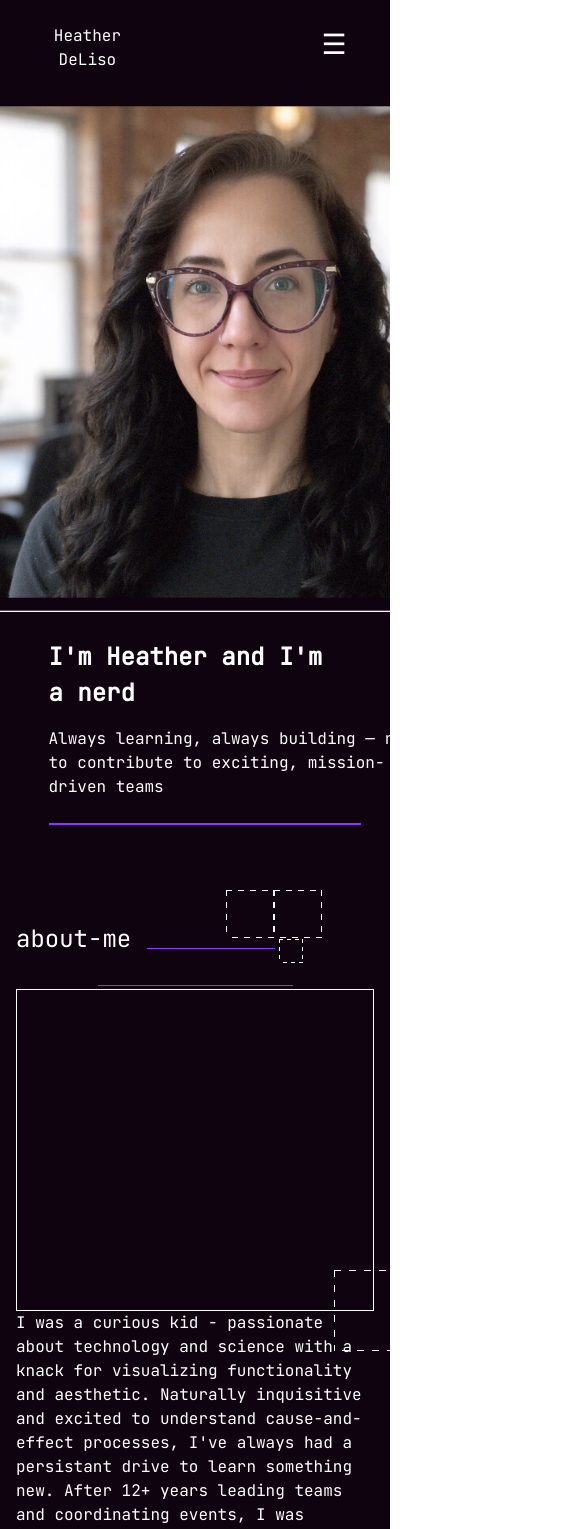
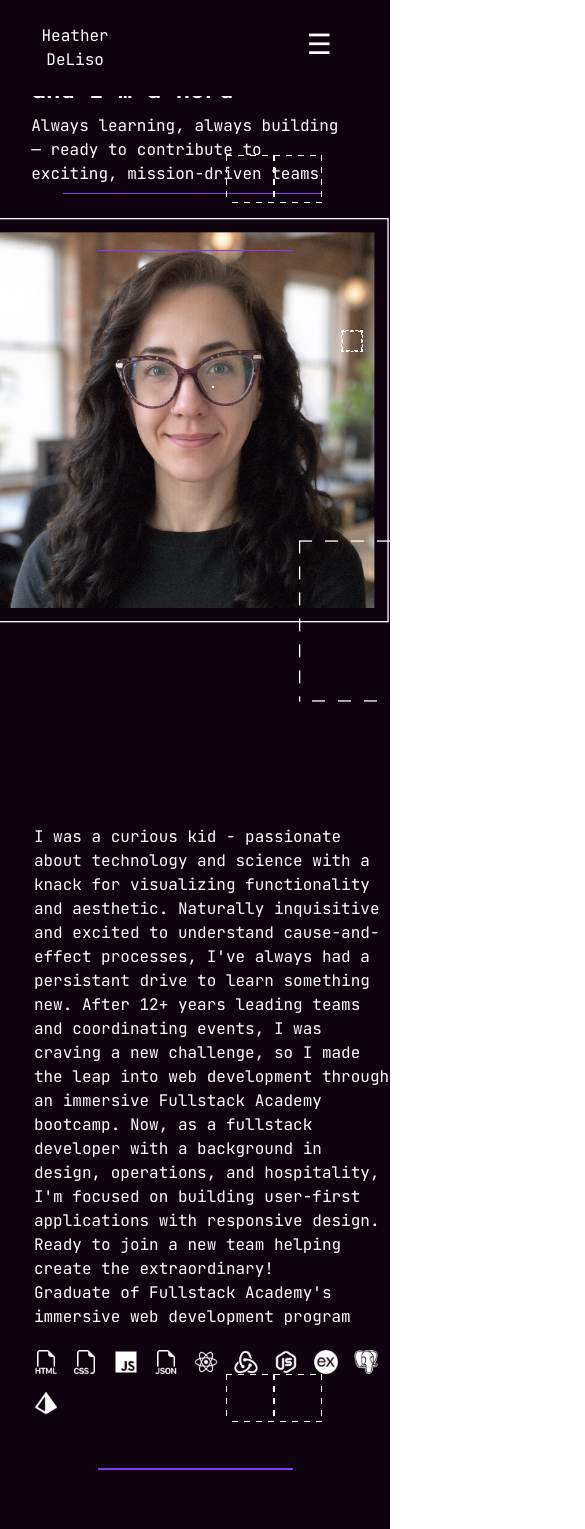
Before and after one commit to HeatherD2025/Personal_Website, a React (Vite) app: page /#/home in a window 390 px wide. Shown: the top 1529 px of the page, 585 px wide, since content can reach past the window. Built offline with nearby package versions, Linux system fonts and the light colour scheme.

Commit message:
more css improvements for responsive screens

```diff
--- a/src/components/About.jsx
+++ b/src/components/About.jsx
@@ -16,14 +16,14 @@ export default function About() {
     return (
       <>
         <section id="about" className="section">
-          <div className="sectionSpacer"></div>
+          {/* <div className="sectionSpacer"></div> */}
 
             <div className="aboutMeContainer">
 
-               <div className="aboutGrid">
-                <div className="headerWrapper">
-                    <div className="mainHeader2">about-me</div>
-                      <div className="accentLine4"></div>
+               {/* <div className="aboutGrid"> */}
+                <div className="aboutMeHeaderWrapper">
+                    <div className="aboutMeHeader">about-me</div>
+                      <div className="aboutMeHeaderAccentLine"></div>
                       <div className="floatingAccentBox3"></div>
                 </div>
 
@@ -58,6 +58,7 @@ export default function About() {
                             </div>
                        </div>
                     </div>
+            </div>
 
               <div className="accentWrapper2">
                   <div className="betweenSectionAccentLine">
@@ -65,8 +66,8 @@ export default function About() {
                     <div className="betweenSectionFloatingAccentBox"></div>
                   </div>
               </div>
-                </div>
-            </div>
+
+            {/* </div> */}
           </section>
         </>
     )
--- a/src/pages/Home.jsx
+++ b/src/pages/Home.jsx
@@ -31,22 +31,26 @@ export default function Home() {
             <section id="home" className="section"></section>
 
             {/* Main header and photo */}
+            <div className="mainContainer">
+
                 <div className="mainWrapper">
-              <div className="mainLandingText">
                   <div className="mainHeader">I'm Heather and I'm a nerd</div>
 
                   <div className="mainContent">
                     Always learning, always building — ready to contribute to
                     exciting, mission-driven teams
                   </div>
-                <div className="accentLine2"></div>
+
+                  <div className="mainAccentLine"></div>
                 </div>
+
                 <div className="photoAndBoxWrapper">
                   <div className="myPhotoWrapper">
                     <div className="myPhoto"></div>
+
+                  <div className="photoAccentBox"></div>
                    </div>
                 </div>
-                <div className="accentBox1"></div>
             </div>
 
 
--- a/src/pages/OPSGProjectDetail.jsx
+++ b/src/pages/OPSGProjectDetail.jsx
@@ -1,4 +1,4 @@
-import "../styles/projectPages.css";
+import "../styles/individualProjectPages.css";
 import postgresql from "../assets/images/icons/postgresqlLogo.png";
 import prisma from "../assets/images/icons/prismalogo.png";
 import react from "../assets/images/icons/reactlogo.png";
--- a/src/pages/QuarkyProjectDetail.jsx
+++ b/src/pages/QuarkyProjectDetail.jsx
@@ -1,4 +1,4 @@
-import "../styles/projectPages.css";
+import "../styles/individualProjectPages.css";
 import postgresql from "../assets/images/icons/postgresqlLogo.png";
 import prisma from "../assets/images/icons/prismalogo.png";
 import react from "../assets/images/icons/reactlogo.png";
--- a/src/styles/main.css
+++ b/src/styles/main.css
@@ -35,86 +35,110 @@ body,
 
 section {
   /* display: block; */
-  width: 100%;
-  max-width: 1920px;
+  /* width: 100%; */
+  /* max-width: 1920px; */
   margin: 0 auto;
   padding: 0 1rem;
   box-sizing: border-box;
 }
 
 /*  Intro Section  */
-.mainWrapper {
-  display: flex;
+
+.mainContainer {
+  /* display: flex;
+  flex: 1 1 100px;
   flex-direction: row;
   flex-wrap: wrap;
-  flex-shrink: inherit;
   align-items: center;
-  margin-top: 8rem;
+  margin: 5rem 5rem 0rem 5rem;
   justify-content: center;
-  gap: 5rem;
+  gap: 20%; */
+  display: flex;
+  flex-wrap: wrap;
+  flex-direction: row;
+  /* gap: 2rem; */
+  margin: 10% 0% 0% 8%;
 }
 
-.mainLandingText,
+ /* Wrapper for header, content and accent line in intro */
+
+.mainWrapper {
+  width: 100%;
+  display: flex;
+  /* flex-direction: row; */
+  flex-wrap: wrap;
+  align-items: baseline;
+  margin: 8% 10% 0% 0%;
+  justify-content: end;
+  justify-content: flex-start;
+}
+.mainHeader {
+  font-size: x-large;
+  font-weight: 600;
+  margin-bottom: 2%;
+}
+.mainContent {
+  font-size: medium;
+  line-height: 1.5rem;
+  margin-bottom: 2%;
+}
+.mainAccentLine {
+  width: 80%;
+  height: 0.0625rem;
+  background-color: #8a38f5;
+}
+
+
+/* wrapper for photo and accent box */
+
 .photoAndBoxWrapper {
-  /* flex: 1 1 300px; */
+  flex: 1 1 400px;
   max-width: 600px;
+}
+.mainWrapper {
+  /* max-width: 40%;
   display: flex;
   flex-wrap: wrap;
   flex-direction: column;
-  align-content: center;
+  align-content: center; */
+  flex: 1 1 400px;
+  max-width: 600px;
 }
-.photoAndBoxWrapper {
-  margin-left: 10%;
-  margin-bottom: 10%;
+/* .photoAndBoxWrapper {
+  margin: 5% 0% 0% 0%;
+} */
+.myPhotoWrapper {
+  position: absolute;
+  width: 100%;
+  max-width: 25rem;
+  aspect-ratio: 1/1;
+  border: 1px, solid, #fff;
+  box-sizing: border-box;
+  padding: 10px;
+  background-size: contain;
 }
-
-.mainHeader {
-  font-size: x-large;
-  font-weight: 600;
-  margin-bottom: 1rem;
-}
-
-.mainHeader2 {
-  font-size: medium;
-}
-
-.mainContent {
-  font-size: 1rem;
-  line-height: 1.5rem;
-}
-
-.accentLine2 {
-  width: 80%;
-  height: 0.0625rem;
-  background-color: #8a38f5;
-  margin-top: 1rem;
-}
-
-.myPhotoWrapper {
-  width: 25rem;
-  height: 25rem;
-  border: 1px, solid, #fff;
-  padding: 10px;
-}
-
 .myPhoto {
+  position: relative;
   width: 100%;
   height: 100%;
   background-image: url("../assets/images/myPortrait.jpg");
   background-size: cover;
-
+  box-sizing: border-box;
   /* background-position: center; */
 }
-
-.accentBox1 {
+.photoAccentBox {
   position: absolute;
-  top: 65%;
+  top: 80%;
+  left: 78%;
+  width: 40%;
   aspect-ratio: 1/1;
-  width: 15vw;
+  box-sizing: border-box;
+  /* width: 15vw;
+  aspect-ratio: 1/1;
   height: 15vw;
   margin-top: -10%;
-  margin-left: 75%;
-  z-index: 15;
+  margin-left: 75%; */
+
   background-image: linear-gradient(to right, #fff 50%, transparent 50%),
     linear-gradient(to bottom, #fff 50%, transparent 50%),
     linear-gradient(to left, #fff 50%, transparent 50%),
@@ -124,18 +148,20 @@ section {
   background-position: top left, top right, bottom left, top left;
 }
 
-/* first section divider accent after intro (boxes on left) */
+/* section divider accent */
+
 .accentWrapper {
   display: flex;
   justify-content: center;
+  margin-top: 30%;
+  margin-bottom: 3%;
 }
 .accentLine3 {
   height: 0.0625rem;
   background: #8a38f5;
   width: 25%;
   z-index: 8;
-  margin-top: 5rem;
-  margin-bottom: 5rem;
+  /* margin-top: 10%; */
 }
 .accentBox2 {
   max-height: 3rem;
@@ -166,48 +192,51 @@ section {
   background-position: top left, top right, bottom left, top left;
 }
 
-/* -------------------- About Section -------------------- */
+/* About Section  */
 .aboutMeContainer {
   display: flex;
   flex-wrap: wrap;
+  flex-direction: row;
   gap: 2rem;
-  justify-content: center;
-  align-items: flex-start;
-  margin-top: 5rem;
+  margin-left: 8%;
 }
 
-/* .aboutMeHeaderWrapper {
+/* wrapper for header of section */
+
+.aboutMeHeaderWrapper {
+  width: 100%;
   display: flex;
-  align-items: center;
+  flex-direction: row;
+  flex-wrap: wrap;
+  align-items: baseline;
+  margin: 8% 10% 0% 0%;
+  justify-content: end;
   gap: 1rem;
-  margin-bottom: 2rem;
-} */
-
+}
 .aboutMeHeader {
-  font-size: 2.25rem;
-  font-weight: 400;
+  font-size: xx-large;
+  font-weight: 600;
+}
+.aboutMeHeaderAccentLine {
+  height: 0.0625rem;
+  width: 10%;
+  background-color: #8a38f5;
+}
+.floatingAccentBox3 {
+  border: 1px dashed rgb(255, 255, 255);
+  padding: 10px;
+  box-sizing: border-box
 }
 
-.accentLine2 {
-  margin-top: 1.5rem;
+
+ /* accent boxes to the left of about me paragraph */
+
+.boxWrapper,
+.aboutParagraphWrapper {
+  flex: 1 1 400px;
+  max-width: 600px;
 }
 
-.accentLine4 {
-  max-width: 10rem;
-  height: 0.0625rem;
-  background-color: #8a38f5;
-}
-
-.floatingAccentBox3 {
-  width: 1.5rem;
-  aspect-ratio: 1/1;
-  background-image: linear-gradient(to right, #fff 50%, transparent 50%),
-    linear-gradient(to bottom, #fff 50%, transparent 50%),
-    linear-gradient(to left, #fff 50%, transparent 50%),
-    linear-gradient(to bottom, #fff 50%, transparent 50%);
-  background-size: 10px 1px, 1px 10px, 10px 1px, 1px 10px;
-  background-repeat: repeat-x, repeat-y, repeat-x, repeat-y;
-}
 .accentBox4 {
   position: relative;
   width: 100%;
@@ -232,15 +261,11 @@ section {
   background-repeat: repeat-x, repeat-y, repeat-x, repeat-y;
   background-position: top left, top right, bottom left, top left;
 }
-.boxWrapper,
-.aboutParagraphWrapper {
-  flex: 1 1 400px;
-  max-width: 600px;
-}
 
 .aboutParagraphWrapper {
   color: #fff;
-  font-size: 1rem;
+  font-size: medium;
+  margin-top: 2%;
 }
 
 .toolsContainer {
@@ -261,50 +286,187 @@ section {
 .projectsContainer {
   display: flex;
   flex-wrap: wrap;
+  flex-direction: row;
+  gap: 2rem;
+  margin-left: 8%;
+}
+.projectsHeaderWrapper {
+  width: 100%;
+  display: flex;
+  flex-direction: row;
+  flex-wrap: wrap;
+  align-items: baseline;
+  margin: 8% 10% 0% 0%;
+  justify-content: start;
+  gap: 1rem;
+}
+.projectsHeader {
+  font-size: xx-large;
+  font-weight: 600;
+}
+
+.projectsHeaderAccentLine {
+  height: 0.0625rem;
+  width: 10%;
+  background-color: #8a38f5;
+}
+
+.floatingAccentBox3b {
+  border: 1px dashed rgb(255, 255, 255);
+  padding: 10px;
+  box-sizing: border-box
+}
+
+
+.allProjectsContainer {
+  display: flex;
+  flex-wrap: wrap;
   gap: 2rem;
   justify-content: center;
   align-items: flex-start;
 }
-.headerWrapper {
-  display: flex;
-  align-items: center;
-  gap: 1rem;
-  margin-bottom: 2rem;
+.footerContainer {
+  margin-top: 2%;
+  margin-bottom: 2%;
 }
-
-.projectsHeader {
-  font-size: 2.25rem;
-  font-weight: 400;
-}
-
-.accentLine5 {
-  margin-top: 1.5rem;
-}
-
-.floatingAccentBox5 {
-  width: 1.5rem;
-  aspect-ratio: 1/1;
-  background-image: linear-gradient(to right, #fff 50%, transparent 50%),
-    linear-gradient(to bottom, #fff 50%, transparent 50%),
-    linear-gradient(to left, #fff 50%, transparent 50%),
-    linear-gradient(to bottom, #fff 50%, transparent 50%);
-  background-size: 10px 1px, 1px 10px, 10px 1px, 1px 10px;
-  background-repeat: repeat-x, repeat-y, repeat-x, repeat-y;
-}
-
 .footer {
-  margin-top: 2rem;
-  margin-bottom: 2rem;
+  margin: auto;
   max-width: 90%;
   height: 0.0625rem;
   background-color: #8a38f5;
 }
 
-/* -------------------- Mobile Responsive -------------------- */
+/* Tablet (≤1024px) */
+@media (max-width: 1024px){
+  .mainWrapper {
+    flex-direction: column;
+    align-items: center;
+    justify-content: flex-start;
+  }
+  .photoAndBoxWrapper {
+    order: 1;
+    scale: 90%;
+    margin-right: 45%;
+    margin-top: 1.5rem;
+  }
+  .mainLandingText {
+    order: 2;
+    /* margin-bottom: -5rem; */
+  }
+  .mainHeader {
+    /* margin-right: 7rem; */
+    font-size: x-large;
+    /* margin-top: -2rem; */
+  }
+
+  .mainHeader2 {
+    font-size: x-large;
+  }
+
+  .headerWrapper {
+    display: flex;
+    align-items: center;
+    gap: 1rem;
+    /* margin-bottom: 2rem; */
+  }
+
+  .accentLine2 {
+    height: 0.1rem;
+    margin-bottom: 3rem;
+  }
+
+  .accentBox1 {
+    transform: translate(315%, -35%);
+    scale: 10%;
+    background-image: linear-gradient(to right, #fff 50%, transparent 50%),
+      linear-gradient(to bottom, #fff 50%, transparent 50%),
+      linear-gradient(to left, #fff 50%, transparent 50%),
+      linear-gradient(to bottom, #fff 50%, transparent 50%);
+    background-size: 8px 1px, 1px 8px, 8px 1px, 1px 8px;
+    background-repeat: repeat-x, repeat-y, repeat-x, repeat-y;
+    background-position: top left, top right, bottom left, top left;
+  }
+  .accentWrapper {
+    position: relative;
+    width: 100%;
+    height: 1rem;
+    margin-left: 25%;
+    margin-top: 2rem;
+  }
+  .accentLine3 {
+    position: absolute;
+    left: 0;
+    width: 50%;
+    height: 0.1rem;
+  }
+  .accentBox2 {
+    transform: translate(200%, -100%);
+  }
+  .floatingAccentBox2 {
+    transform: translate(150%, -150%);
+  }
+
+  /*  About me section - mobile */
+  .accentLine4 {
+    width: 8rem;
+    height: 0.1rem;
+    margin-top: 1.25rem;
+  }
+  .floatingAccentBox3 {
+    transform: translate(-50%, 50%);
+    background-image: linear-gradient(to right, #fff 50%, transparent 50%),
+      linear-gradient(to bottom, #fff 50%, transparent 50%),
+      linear-gradient(to left, #fff 50%, transparent 50%),
+      linear-gradient(to bottom, #fff 50%, transparent 50%);
+    background-size: 8px 1px, 1px 8px, 8px 1px, 1px 8px;
+    background-repeat: repeat-x, repeat-y, repeat-x, repeat-y;
+    background-position: top left, top right, bottom left, top left;
+  }
+
+  .aboutMeContainer {
+    flex-direction: column;
+    align-items: center;
+    margin: 0;
+    /* margin-top: 3rem; */
+  }
+
+  .boxWrapper,
+  .aboutParagraphWrapper {
+    max-width: 100%;
+  }
+
+  .toolsContainer {
+    justify-content: flex-start;
+  }
+
+  .accentWrapper2 {
+    position: relative;
+    width: 100%;
+    height: 1rem;
+    display: flex;
+    justify-content: center;
+    align-items: center;
+    margin-left: 25%;
+  }
+.footerContainer {
+  margin-top: 2%;
+  margin-bottom: 2%;
+}
+.footer {
+  margin: auto;
+  max-width: 90%;
+  height: 0.0625rem;
+  background-color: #8a38f5;
+}
+}
+
+
+/*  Mobile Responsive (≤768px) */
 @media (max-width: 768px) {
   .mainWrapper {
     flex-direction: column;
     align-items: center;
+    justify-content: flex-start;
   }
   .photoAndBoxWrapper {
     order: 1;
@@ -411,15 +573,14 @@ section {
     align-items: center;
     margin-left: 25%;
   }
-  .footerContainer {
-   display: flex;
-   justify-content: center;
-   width: 100%;
-  }
-  .footer {
-    width: 90%;
-    height: 0.1rem;
-    background-color: #8a38f5;
-    margin-bottom: 2rem;
-  }
+.footerContainer {
+  margin-top: 2%;
+  margin-bottom: 2%;
 }
+.footer {
+  margin: auto;
+  max-width: 90%;
+  height: 0.0625rem;
+  background-color: #8a38f5;
+}
+}
--- a/src/styles/navbar.css
+++ b/src/styles/navbar.css
@@ -25,7 +25,7 @@
   display: flex;
   justify-content: space-between;
   margin: 0% 7% 0% 7.5%;
-  flex-shrink: 2;
+  flex-shrink: 1;
   /* gap: 60rem; */
   /* margin-left: 32%; */
   /* grid-column: 2 / span 14; */
@@ -146,11 +146,8 @@
   background: #8a38f5;
 }
 
-/* ===========================================================
-   RESPONSIVE DESIGN
-   =========================================================== */
 
-/* ---------- Tablet (≤1024px) ---------- */
+/* Tablet (≤1024px) */
 @media (max-width: 1024px) {
   .navbarGrid {
     display: flex;
@@ -159,15 +156,19 @@
   }
 
   .navbarInner {
-    padding: 0 1rem;
+    /* padding: 0 1rem; */
+    display: flex;
+    max-width: min-content;
+    margin: 0% 0% 0% 5%;
   }
 
   .navItems {
-    gap: 1rem;
+    gap: .5vw;
   }
 
   .linkBox {
-    display: none;
+    display: flex;
+    flex-direction: column;
   }
 }
 
```
Also changed, not shown: src/components/Projects.jsx (+11 -8 lines), src/styles/individualProjectPages.css (renamed from src/styles/projectPages.css). Lines whose indentation alone changed are shown as unchanged.
